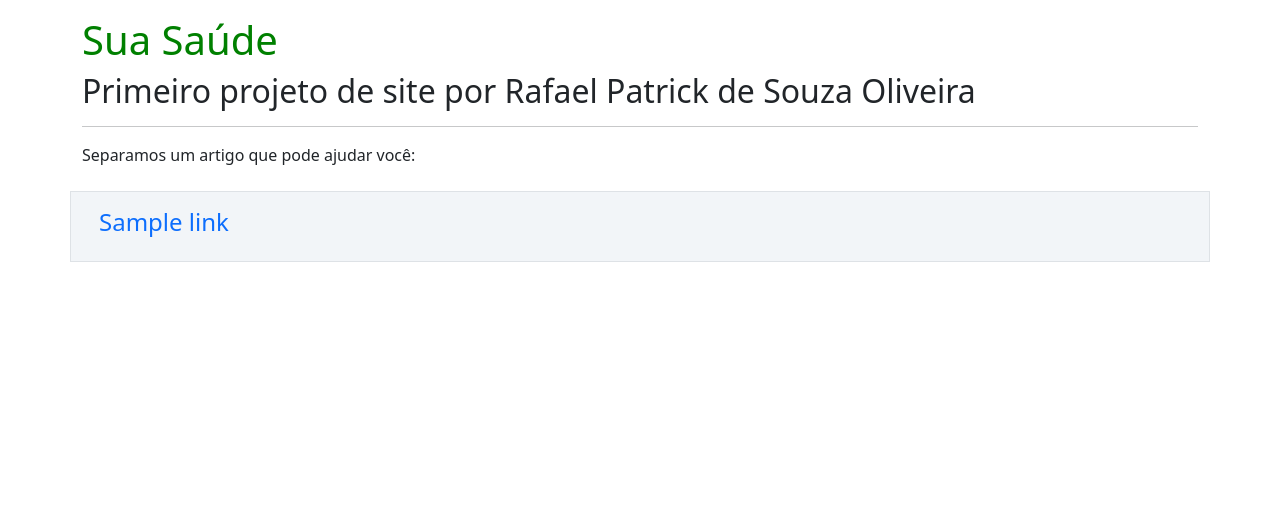
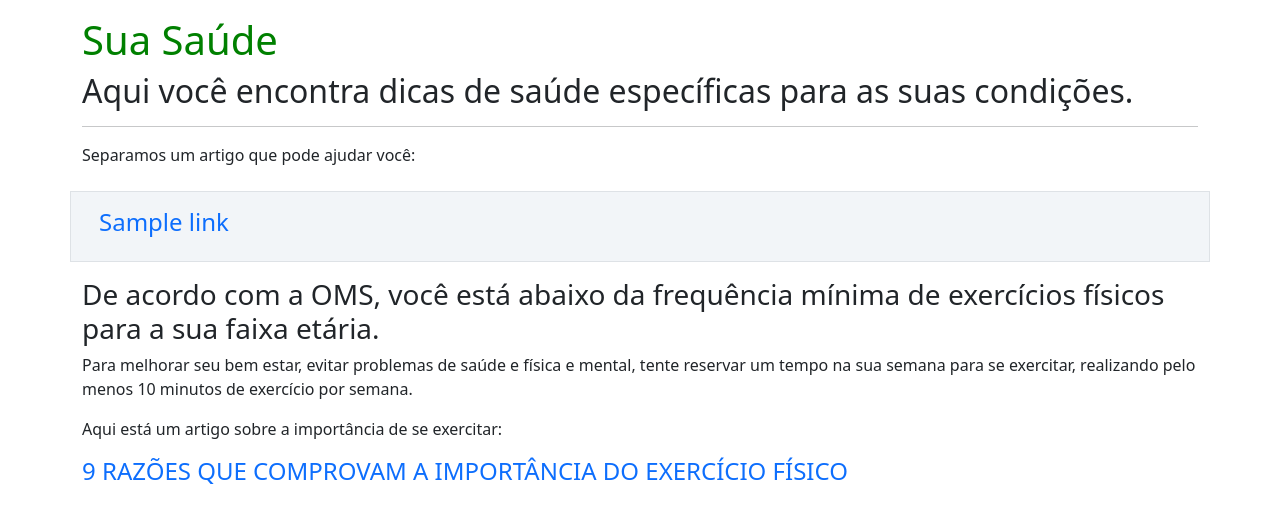
Before and after one commit to Fulcrum04/SuaSaude, a Flask app: template comunidade/templates/home_log.html in a window 1280 px wide. Shown: the part 56-579 px from the top of the page. Run offline with Flask 3, Linux system fonts and the light colour scheme; tables that the repository leaves empty hold one stand-in row (values such as "Sample post"); the template is opened without the code that fills it: values that come from a table or form of the project are taken from there, most other values are stand-ins (such as "Sample title", 1, 10 or a date in 2020).

Commit message:
Update home_log.html

```diff
--- a/comunidade/templates/home_log.html
+++ b/comunidade/templates/home_log.html
@@ -3,7 +3,7 @@
 {% block body %}
   <div class="container mt-3">
     <h1 style="color: green">Sua Saúde</h1>
-    <h2>Primeiro projeto de site por Rafael Patrick de Souza Oliveira</h2>
+    <h2>Aqui você encontra dicas de saúde específicas para as suas condições.</h2>
     <hr>
     {% if tipo == 1 %}
     <h3>De acordo com a OMS, você está abaixo do peso ideal.</h3>
@@ -83,4 +83,48 @@
       </div>
     {% endfor %}
   </div>
+  <div class="container mt-3">
+    {% if current_user.frequencia >= frequencia_ideal %}
+    <h3>Parabéns! De acordo com a OMS, você mantém a frequência ideal de exercícios físicos para a sua faixa etária.</h3>
+    Manter o corpo ativo é crucial para promover a saúde física e mental. Para otimizar seu bem estar, mantenha sua
+    rotina de exercícios físicos, dê atenção à sua nutrição e ao seu sono.
+    <p></p>
+    <p>
+      Aqui estão algumas dicas para manter uma rotina saudável!
+    </p>
+    <div class="col col-9">
+      <a style="text-decoration: none" href="https://blog.sabin.com.br/autocuidado/como-ter-uma-rotina-saudavel/"><h4>8 Dicas para uma rotina saudável.</h4></a>
+    </div>
+    <div class="col col-9">
+      <a style="text-decoration: none" href="https://www.ecycle.com.br/exercicio-para-fazer-em-casa/"><h4>20 Exercícios para fazer em Casa</h4></a>
+    </div>
+    {% elif current_user.frequencia >= frequencia_minima %}
+    <h3>Você está no caminho certo! De acordo com a OMS, você mantém a frequência mínima de exercícios físicos para a sua faixa etária.</h3>
+    Para otimizar seus resultados e melhorar seu bem estar, tente reservar mais tempo na sua semana para se exercitar,
+    realizando {{ frequencia_ideal }} minutos de exercício por semana.
+    <p></p>
+    <p>
+    Aqui estão algumas dicas de exercícios que você pode fazer em casa!
+    </p>
+
+    <div class="col col-9">
+      <a style="text-decoration: none" href="https://www.ecycle.com.br/exercicio-para-fazer-em-casa/"><h4>20 Exercícios para fazer em Casa</h4></a>
+    </div>
+
+    {% else %}
+    <h3>De acordo com a OMS, você está abaixo da frequência mínima de exercícios físicos para a sua faixa etária.</h3>
+    Para melhorar seu bem estar, evitar problemas de saúde e física e mental, tente reservar um tempo na sua semana para
+    se exercitar, realizando pelo menos {{ frequencia_minimo }} minutos de exercício por semana.
+    <p></p>
+    <p>
+    Aqui está um artigo sobre a importância de se exercitar:
+    </p>
+
+    <div class="col col-9">
+      <a style="text-decoration: none" href="https://conteudo.omronbrasil.com/a-importancia-do-exercicio-fisico/"><h4>9 RAZÕES QUE COMPROVAM A IMPORTÂNCIA DO EXERCÍCIO FÍSICO</h4></a>
+    </div>
+
+
+    {% endif %}
+  </div>
 {% endblock %}
```
